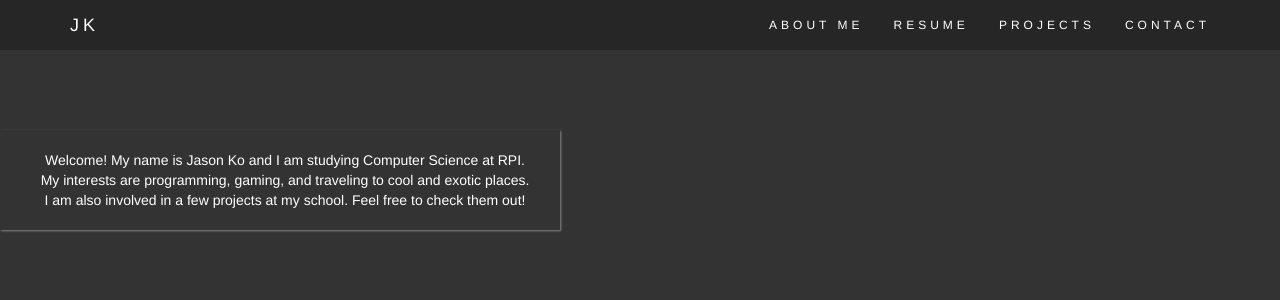
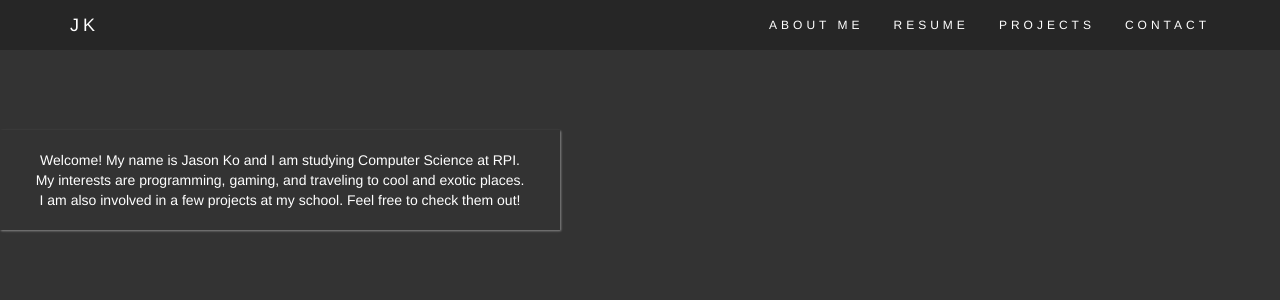
Before and after one commit to jko0531/personal-website, a Jekyll site: the page built from _pages/about.html, in a window 1280 px wide. Shown: the top 300 px of the page. Built offline with Jekyll 4.4.1, drawn with Linux system fonts in a browser that asks for light colours.

Commit message:
changed about me

```diff
--- a/_pages/about.html
+++ b/_pages/about.html
@@ -25,7 +25,6 @@ img{
 	text-align:center;
 	width:560px;
     padding:20px;
-    padding-right:10px;
     box-shadow:1px 1px 2px #888;
 }
 #talk-container{
```
